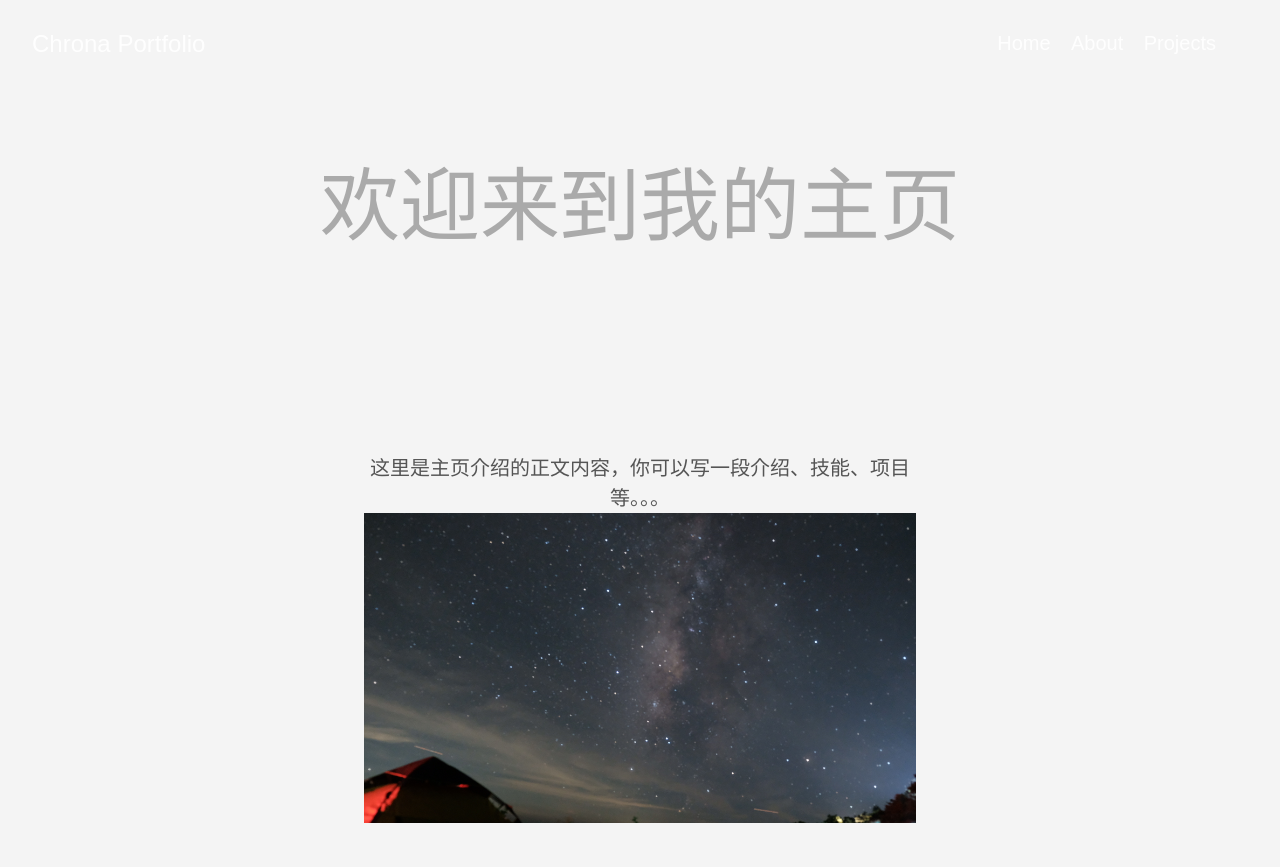
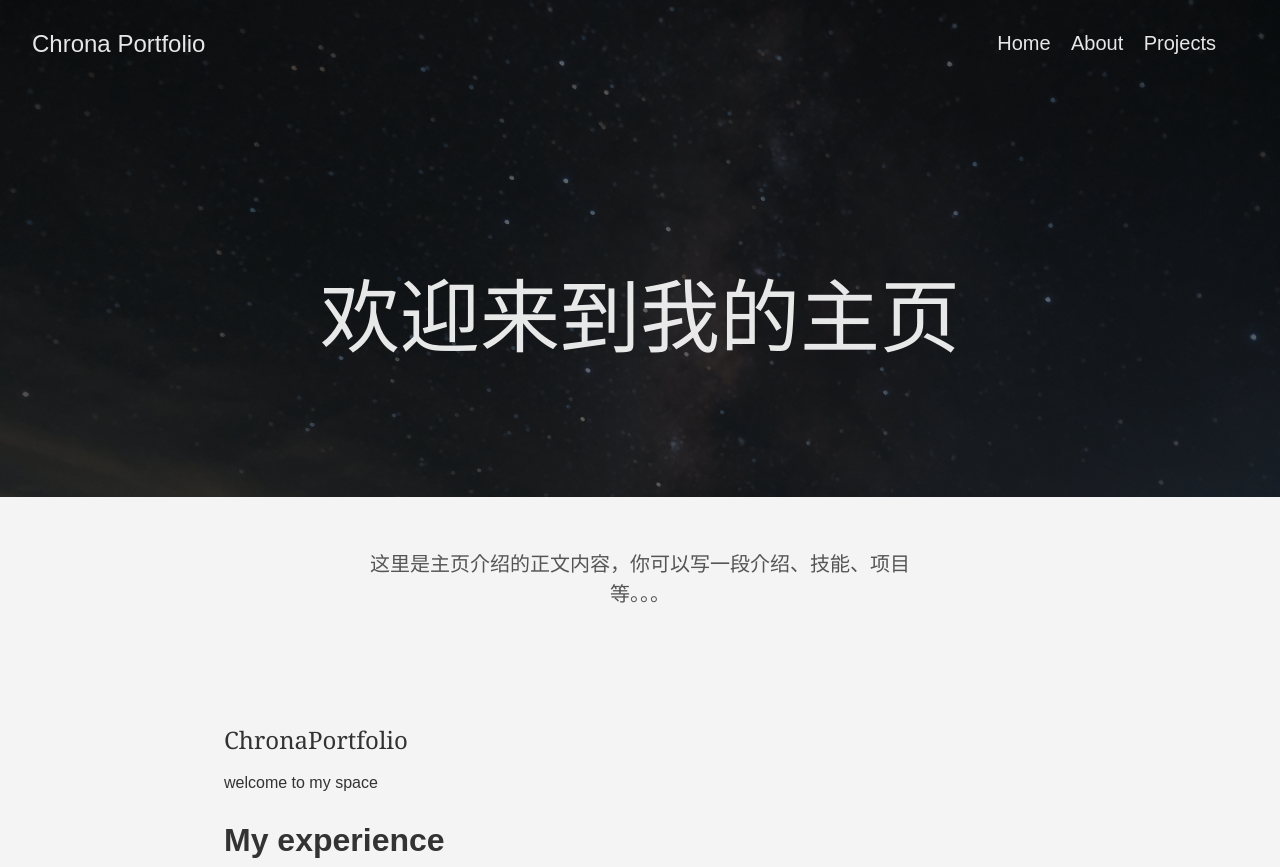
Before and after one commit to Chrona0822/chrona0822.github.io, a plain HTML site: page index.html in a window 1280 px wide. Shown: the top 867 px of the page. Drawn offline with Linux system fonts and the light colour scheme.

Commit message:
Update index.html

```diff
--- a/index.html
+++ b/index.html
@@ -64,8 +64,11 @@
 
 
 
-  <header>
-    <div class="pb3-m pb6-l bg-gray-100">
+
+
+  <header class="cover bg-top" style="background-image: url('https://chrona0822.github.io/images/Galaxy_Background.jpg');">
+
+    <div class="bg-black-60">
       <nav class="pv3 ph3 ph4-ns" role="navigation">
   <div class="flex-l center items-center justify-between">
     <a href="/" class="f3 fw2 hover-white white-90 dib no-underline">
@@ -105,8 +108,8 @@
   </div>
 </nav>
 
-      <div class="tc-l pv3 ph3 ph4-ns">
-        <h1 class="f2 f-subheadline-l fw2 light-silver mb0 lh-title">
+      <div class="tc-l pv4 pv6-l ph3 ph4-ns">
+        <h1 class="f2 f-subheadline-l fw2 white-90 mb0 lh-title">
           欢迎来到我的主页
         </h1>
 
@@ -118,8 +121,7 @@
     <main class="pb7" role="main">
 
   <article class="cf ph3 ph5-l pv3 pv4-l f4 tc-l center measure-wide lh-copy nested-links mid-gray">
-    <p>这里是主页介绍的正文内容，你可以写一段介绍、技能、项目等。。。
-<img src="images/Galaxy_Background.jpg" alt="picture"></p>
+    <p>这里是主页介绍的正文内容，你可以写一段介绍、技能、项目等。。。</p>
 
   </article>
 
```
